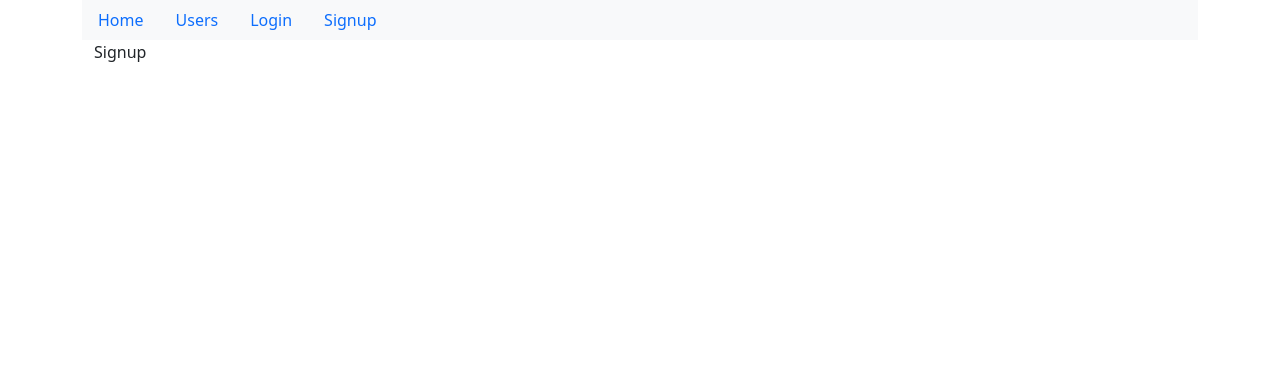
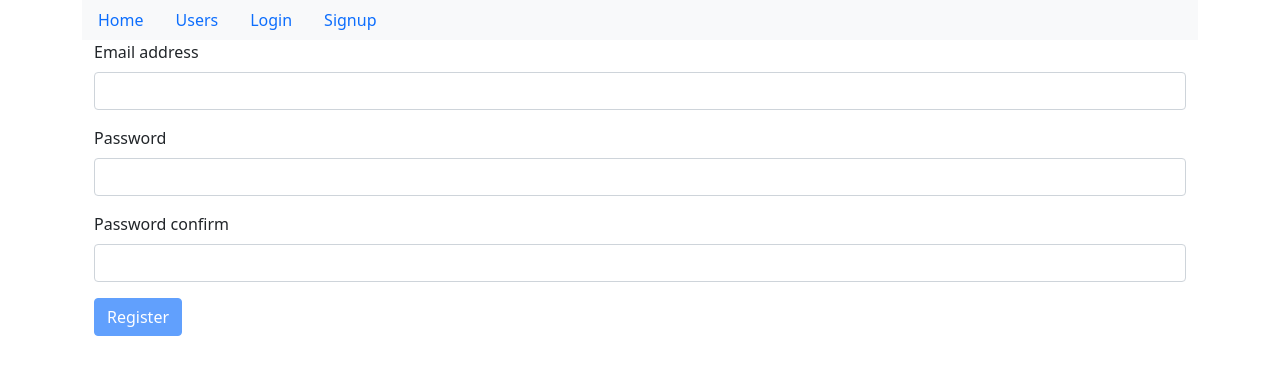
Before and after one commit to GFKuks/awave-test, a React app: page /signup in a window 1280 px wide. Shown: the top 374 px of the page. Built offline with nearby package versions, Linux system fonts and the light colour scheme.

Commit message:
Signup
Created signup. Need to match pwd to enter.

```diff
--- a/src/login/Login.tsx
+++ b/src/login/Login.tsx
@@ -102,7 +102,7 @@ export default function Login() {
                     />
                     {emailError}
                 </div>
-                    <div className="mb-3">
+                <div className="mb-3">
                     <label htmlFor="password" className="form-label">Password</label>
                     <input
                         type="password"
@@ -113,7 +113,7 @@ export default function Login() {
                     />
                     {pwdError}
                 </div>
-                <button type="submit" className="btn btn-primary" onClick={(ev) => handleLogin(ev)}>Submit</button>
+                <button type="submit" className="btn btn-primary" onClick={(ev) => handleLogin(ev)}>Login</button>
             </form>
         </div>
     )
--- a/src/signup/Signup.tsx
+++ b/src/signup/Signup.tsx
@@ -1,7 +1,139 @@
-import React from "react";
+import React, { useState } from "react";
+import { useHistory } from "react-router-dom";
+import { useAppDispatch, useAppSelector } from "../hooks";
 
-export default function Signup() {
+import { clearErrors, setErrors } from "../reduxSlices/errorSlice";
+import { setProfile } from "../reduxSlices/profileSlice";
+
+function ErrorText(error: string) {
+    const style = {
+        width: "100%",
+        "margin-top": ".25rem",
+        "font-size": ".875em",
+        color: "#dc3545",
+    }
     return (
-        <div>Signup</div>
+        <div style={style}>
+            {error}
+        </div>
+    );
+}
+
+export default function Register() {
+    const dispatch = useAppDispatch();
+    let history = useHistory();
+
+    const [email, setEmail] = useState("");
+    const [password, setPassword] = useState("");
+    const [pwdConfirm, setPwdConfirm] = useState("");
+
+    const handleRegister = (ev: React.MouseEvent) => {
+        ev.preventDefault();
+        let route = "https://reqres.in/api/register";
+
+        let status = 0;
+        fetch(route, {
+            method: "POST",
+            headers: {
+                "content-type": "application/json;charset=UTF-8",
+            },
+            body: JSON.stringify({
+                email,
+                password,
+            })
+        })
+        .then((response) => {
+            status = response.status;
+
+            return response.json();
+        })
+        .then(data => {
+            if (status !== 200)
+                dispatch(setErrors(data.error));
+            else {
+                // Get token on success.
+                // Will set redux with random profile for demo
+                dispatch(clearErrors());
+                getProfile();
+                history.push("/profile");
+            }
+        })
+        .catch(err => dispatch(setErrors(err.error)));
+    }
+
+    const getProfile = () => {
+        let route = "https://reqres.in/api/users/2";
+
+        fetch(route, {
+            method: "GET",
+        })
+        .then((response) => {
+            return response.json()
+        })
+        .then(data => {
+            dispatch(setProfile(data.data));
+            // Will check this if profile is empty. Clear on logout.
+            localStorage.setItem("profile", JSON.stringify(data.data));
+        })
+        .catch(err => dispatch(setErrors(err.error)));
+
+    }
+
+    const error = useAppSelector((state) => state.errors.value);
+
+    let emailError: JSX.Element = <React.Fragment />;
+    let pwdError: JSX.Element = <React.Fragment />;
+
+    if (error.includes("user"))
+        emailError = ErrorText(error);
+    else if (error.includes("password"))
+        pwdError = ErrorText(error);
+
+    const disableSubmit = !password || password !== pwdConfirm;
+
+    return (
+        <div>
+            <form >
+                <div className="mb-3">
+                    <label htmlFor="email" className="form-label">Email address</label>
+                    <input
+                        type="email"
+                        className="form-control"
+                        id="email"
+                        value={email}
+                        onChange={(ev) => setEmail(ev.target.value)}
+                    />
+                    {emailError}
+                </div>
+                <div className="mb-3">
+                    <label htmlFor="password" className="form-label">Password</label>
+                    <input
+                        type="password"
+                        className="form-control"
+                        id="password"
+                        value={password}
+                        onChange={(ev) => setPassword(ev.target.value)}
+                    />
+                    {pwdError}
+                </div>
+                <div className="mb-3">
+                    <label htmlFor="pwdConfirm" className="form-label">Password confirm</label>
+                    <input
+                        type="password"
+                        className="form-control"
+                        id="pwdConfirm"
+                        value={pwdConfirm}
+                        onChange={(ev) => setPwdConfirm(ev.target.value)}
+                    />
+                    {pwdError}
+                </div>
+                <button
+                    type="submit"
+                    className="btn btn-primary"
+                    onClick={(ev) => handleRegister(ev)}
+                    disabled={disableSubmit}
+                >Register</button>
+            </form>
+        </div>
     )
 }
```
